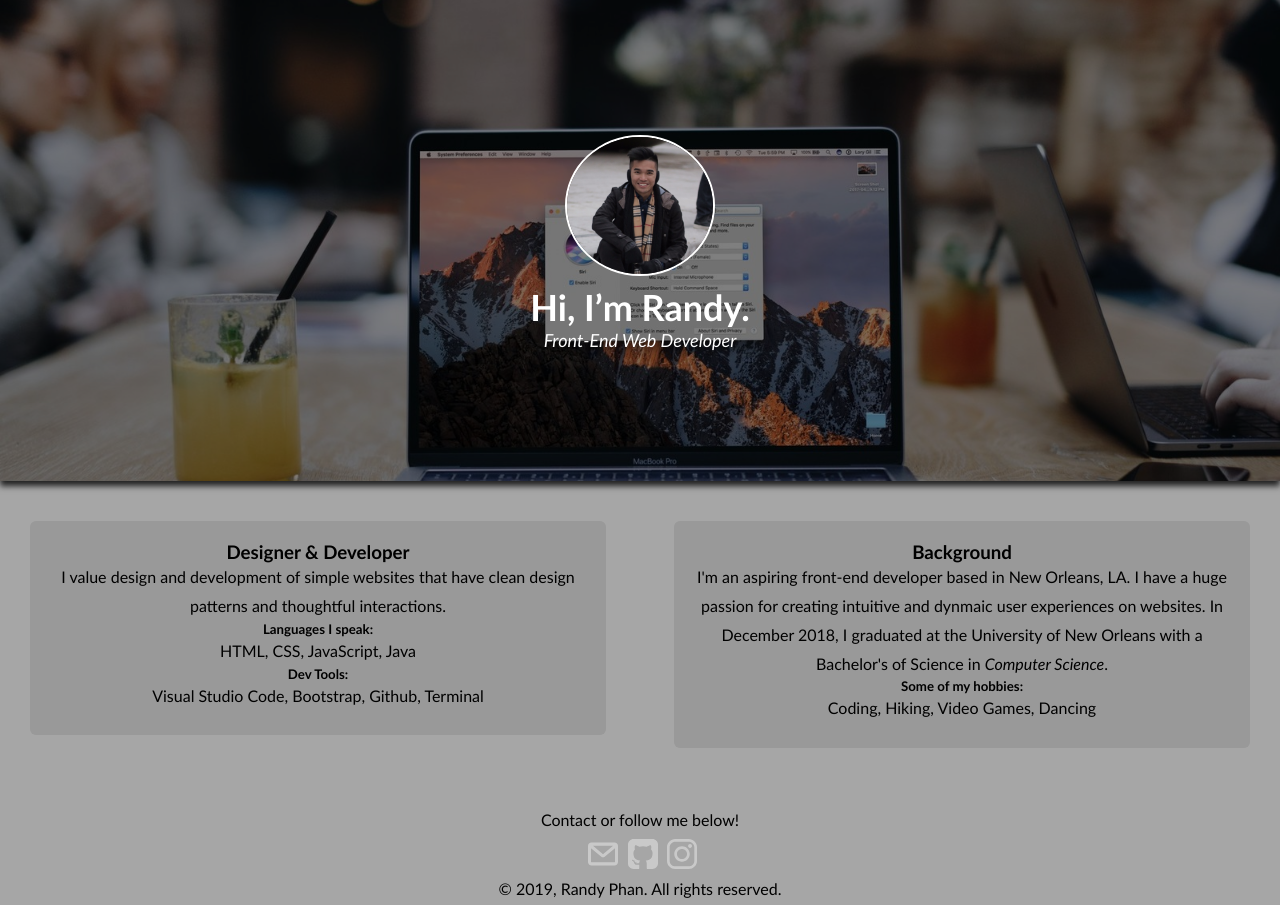
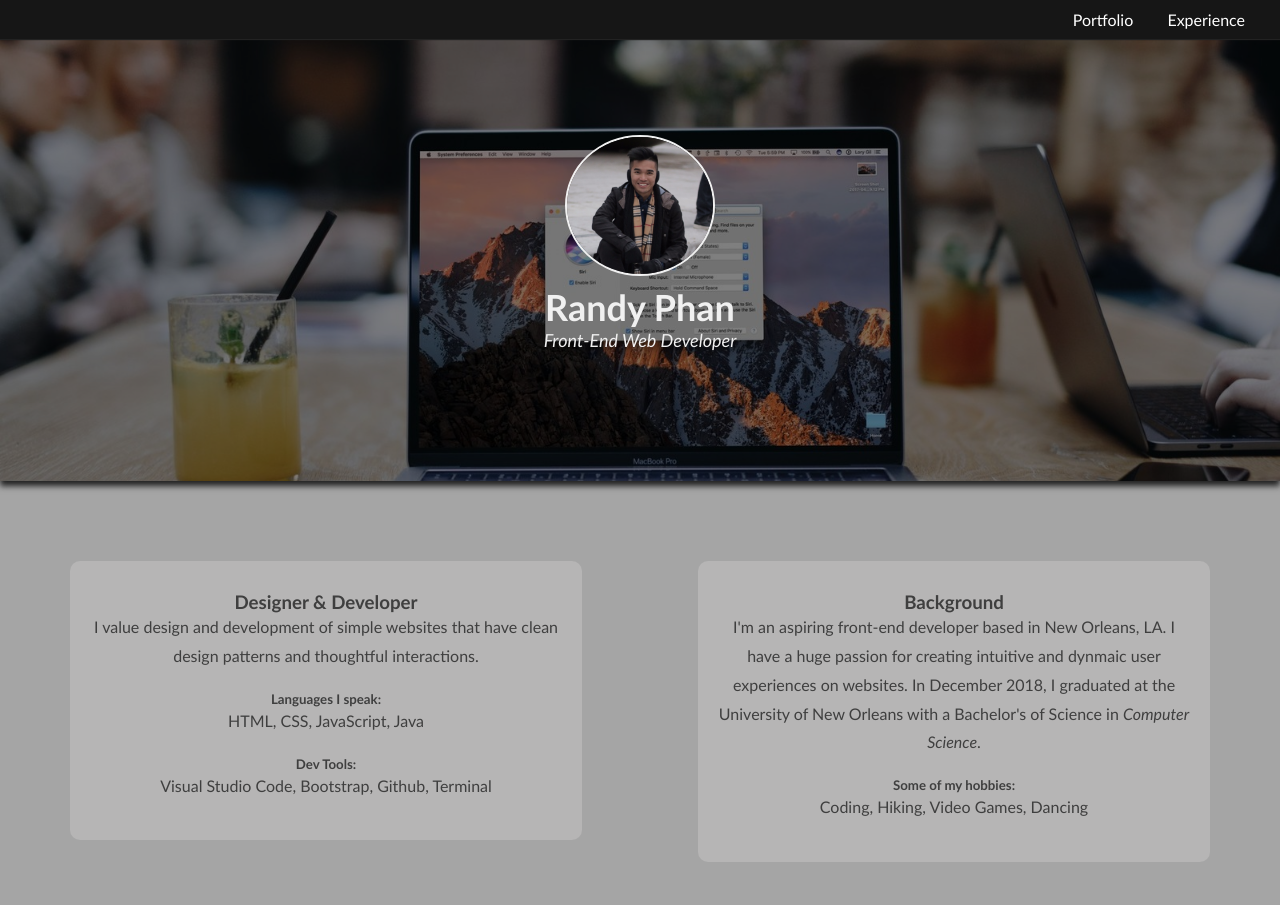
Before and after one commit to randytphan/personal-profile, a plain HTML site: page index.html in a window 1280 px wide. Shown: the top 905 px of the page. Drawn offline with Linux system fonts and the light colour scheme.

Commit message:
final checkpoint

```diff
--- a/index.html
+++ b/index.html
@@ -5,23 +5,22 @@
   <link rel="stylesheet" href="styles.css">
 </head>
   <body>
-    <main>
-        <div class="wrapper">
-          <header>
-            <img src="images/randy.jpg" alt="Picture of Randy" class="resize">
-            <h1>Hi, I’m Randy.</h1>
-            <p><em>Front-End Web Developer</em></p>
-          </header>
+    <div class="main-nav">
+        <ul class="nav">
+          <li><a href="#">Portfolio</a></li>
+          <li><a href="#">Experience</a></li>
+        </ul>
+      </div>
+
+    <div class="wrapper">
+      <header>
+        <img src="images/randy.jpg" alt="Picture of Randy" class="resize">
+        <h1>Randy Phan</h1>
+        <p><em>Front-End Web Developer</em></p>
+      </header>
 
 
-          <!-- <div class="nav-bar">
-            <ul class="nav-items">
-              <li><a href="#">About Me</a></li>
-              <li><a href="#">Projects</a></li>
-              <li><a href="#">Contact</a></li>
-            </ul>
-          </div> -->
-
+    <main>
           <div class="group">
               <div class="section part1">
                 <h3>Designer & Developer</h3>
@@ -46,8 +45,8 @@
         <footer>
           <p>Contact or follow me below!</p>
           <ul>
-            <li><a href="#" class="social email">Email</a></li>
-            <li><a href="https://github.com/randyttphan" target="_blank" class="social github">Github</a></li>
+            <li><a href="mailto:randyttphan@gmail.com?Subject=Hello!%20" target="_top" class="social email">Email</a></li>
+            <li><a href="https://github.com/randytphan" target="_blank" class="social github">Github</a></li>
             <li><a href="https://www.instagram.com/randythangg/?hl=en" target="_blank" class="social instagram">Instagram</a></li>
           </ul>
           <p>&copy 2019, Randy Phan. All rights reserved.</p>
--- a/styles.css
+++ b/styles.css
@@ -2,6 +2,36 @@
   box-sizing: border-box;
   margin: 0;
   padding: 0;
+}
+
+.main-nav {
+  width: 100%;
+  background: #161616;
+  min-height: 30px;
+  padding: 10px;
+  padding-right: 20px;
+  text-align: center;
+  position: fixed;
+  box-shadow: 0px 1px 1px #222;
+}
+
+.nav {
+  /* display: flex;
+  justify-content: space-around; */
+  font-weight: 500;
+  list-style-type: none;
+  margin: 0 auto;
+  padding: 0;
+  text-align: right;
+}
+
+.nav li {
+  padding: 10px 15px;
+  color: #f0f0f0;
+  display: inline;
+}
+.nav a {
+  transition: all .5s;
 }
 
 header {
@@ -13,17 +43,18 @@ header {
     ),
     url('images/mac2.jpeg') no-repeat center;
   background-size: cover;
-  color: white;
+  color: #f0f0f0;
   padding-bottom: 130px;
   padding-top: 130px;
   font-size: 18px;
-  font-family: Optima;
+  font-family: Optima, sans-serif, Verdana, Tahoma;
   box-shadow: 0px 5px 6px #222;
 }
 
 body {
-  background: #a6a6a6;
-  font-family: Optima;
+  background: #a5a5a5;
+  font-family: Optima, sans-serif, Verdana, Tahoma;
+  color: #3f3f3f;
 }
 
 /*
@@ -33,12 +64,12 @@ body {
 
 footer {
   text-align: center;
-  background: #a6a6a6;
   padding-top: 12px;
   padding-bottom: 5px;
-  color: black;
-  font-family: Optima;
+  color: #3f3f3f;
+  font-family: Optima, sans-serif, Verdana, Tahoma;
   margin-bottom: 10px;
+  margin-top: 30px;
 }
 
 footer p {
@@ -66,9 +97,14 @@ a:hover {
   width: 150px;
   height: auto;
   border-radius: 50%;
-  border: 2px solid white;
+  border: 2px solid #f0f0f0;
   margin-top: 5px;
   margin-bottom: 5px;
+  transition: all .5s;
+}
+
+.resize:hover {
+  transform: scale(1.1) rotate(3deg);
 }
 
 /* .nav-bar {
@@ -89,30 +125,29 @@ a:hover {
   font-weight: 300;
 } */
 
-.main-content {
-  float: left;
-
-}
 
 .section {
-  margin: 40px 30px;
-  padding: 20px 20px 25px;
+  padding: 30px 20px 20px;
   text-align: center;
-  background: #999999;
-  border-radius: 6px;
-  width: 45%;
+  background: #b6b5b5;
+  border-radius: 10px;
+  width: 40%;
+  height: 100%;
 }
 
 .section p {
   line-height: 180%;
+  margin-bottom: 20px;
 }
 
 .part1 {
   float: left;
+  margin: 80px 10px 40px 70px;
 }
 
 .part2 {
   float: right;
+  margin: 80px 70px 40px 10px;
 }
 
 .group:after {
@@ -151,9 +186,24 @@ a.social:hover {
 }
 
 
-/* Media Queries for 750px */
+/* Media Queries */
 
-@media (min-width: 1024px) {
+@media (max-width: 800px) {
+
   .section {
+    width: 70%;
+    text-align: center;
+    margin-left: auto;
+    margin-right: auto;
+
   }
+
+  .part1 {
+    float: none;
+  }
+
+  .part2 {
+    float: none;
+  }
+
 }
```
